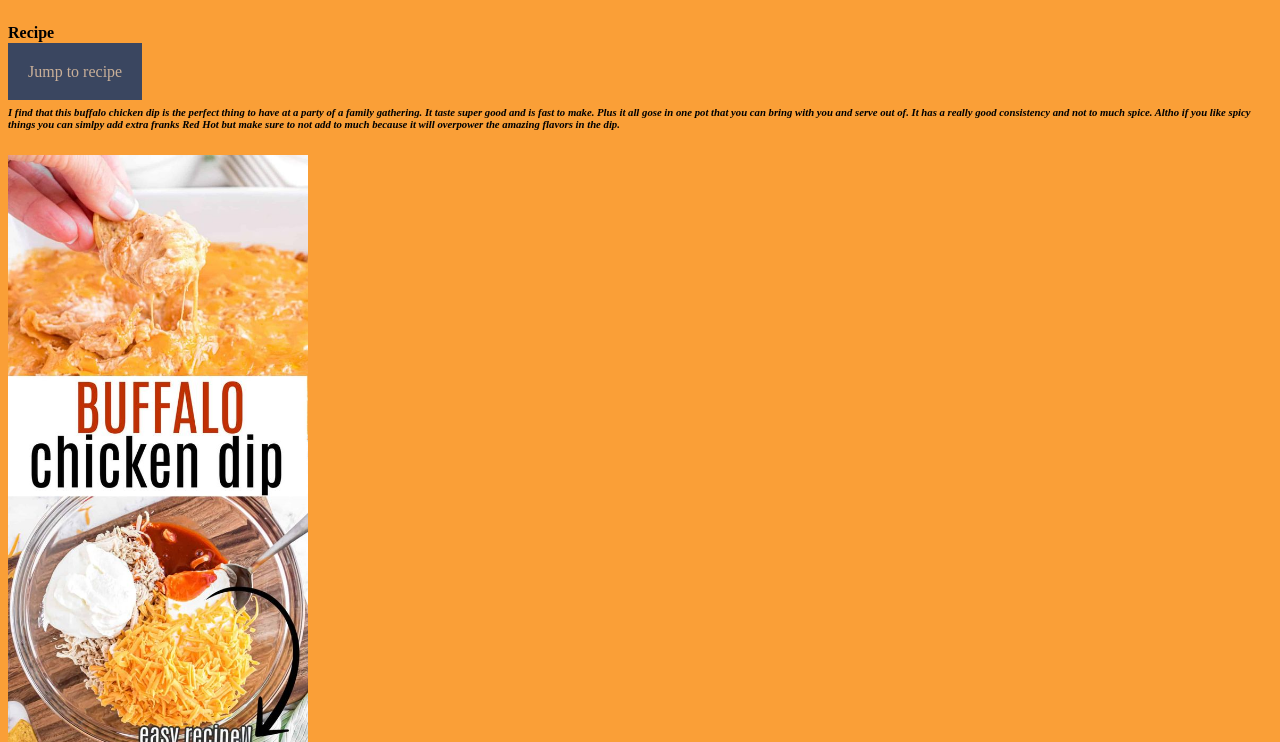
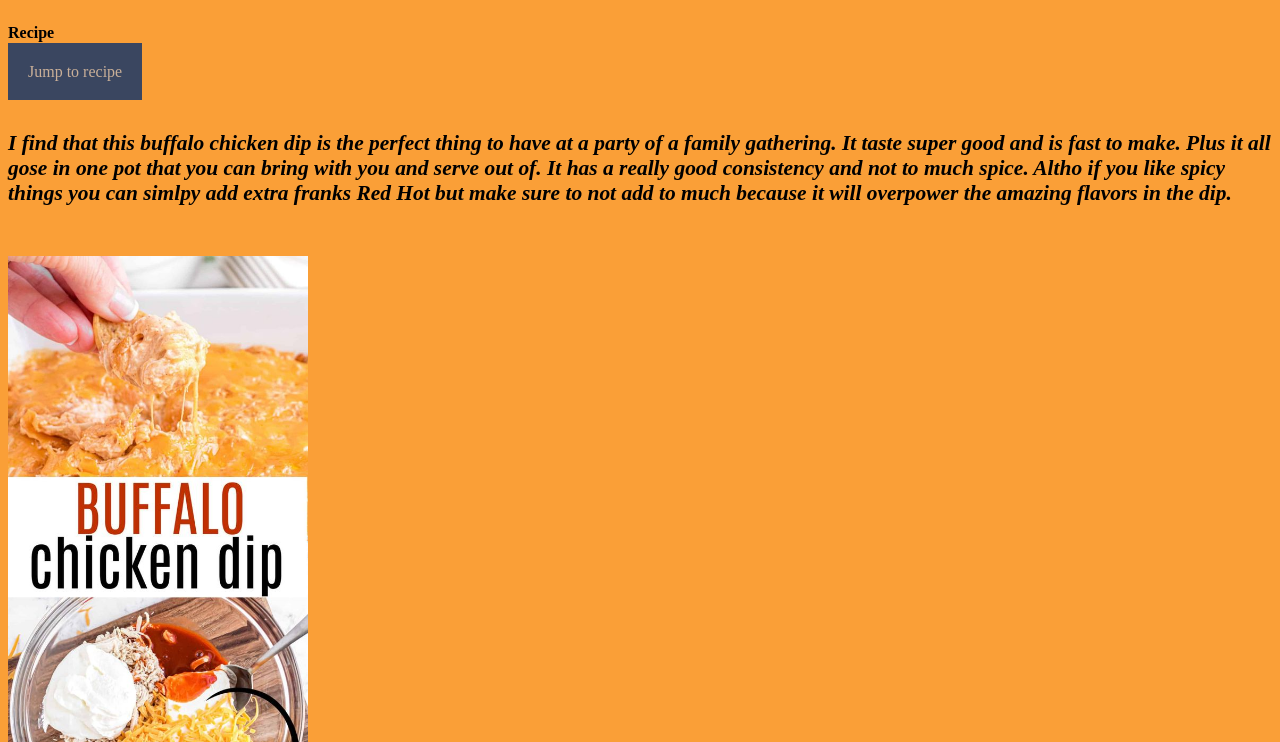
Before and after one commit to mountainboy7117/howTo, a plain HTML site: page index.html in a window 1280 px wide. Shown: the part 58-800 px from the top of the page. Drawn offline with Linux system fonts and the light colour scheme.

Commit message:
put images.

```diff
--- a/index.html
+++ b/index.html
@@ -1,6 +1,12 @@
 <html>
    <head>
 <title>How To</title>
+
+<link rel="icon" href="./resources/images/favicon.ico" type="image/x-icon">
+
+
+
+
 
 
 <link href="./resources/css/style.css" rel="stylesheet type=text>"/>
@@ -21,7 +27,7 @@
     <a href ="#Recipe"> Jump to recipe</a>
 </nav>
 
-<i class="fa-solid fa-font">
+<i class="fa-solid fa-font" style="font-size:xx-large;">
 <h6>I find that this buffalo chicken dip is the perfect thing to have at a party of a family gathering. It taste super good and is fast to make.
     Plus it all gose in one pot that you can bring with you and serve out of. It has a really good consistency and not to much spice. Altho if you like spicy
      things  you can simlpy add extra franks Red Hot but make sure to not add to much because it will overpower the amazing flavors in the dip.</h6></i>
```
Also changed, not shown: resources/images/favicon.ico (added).
